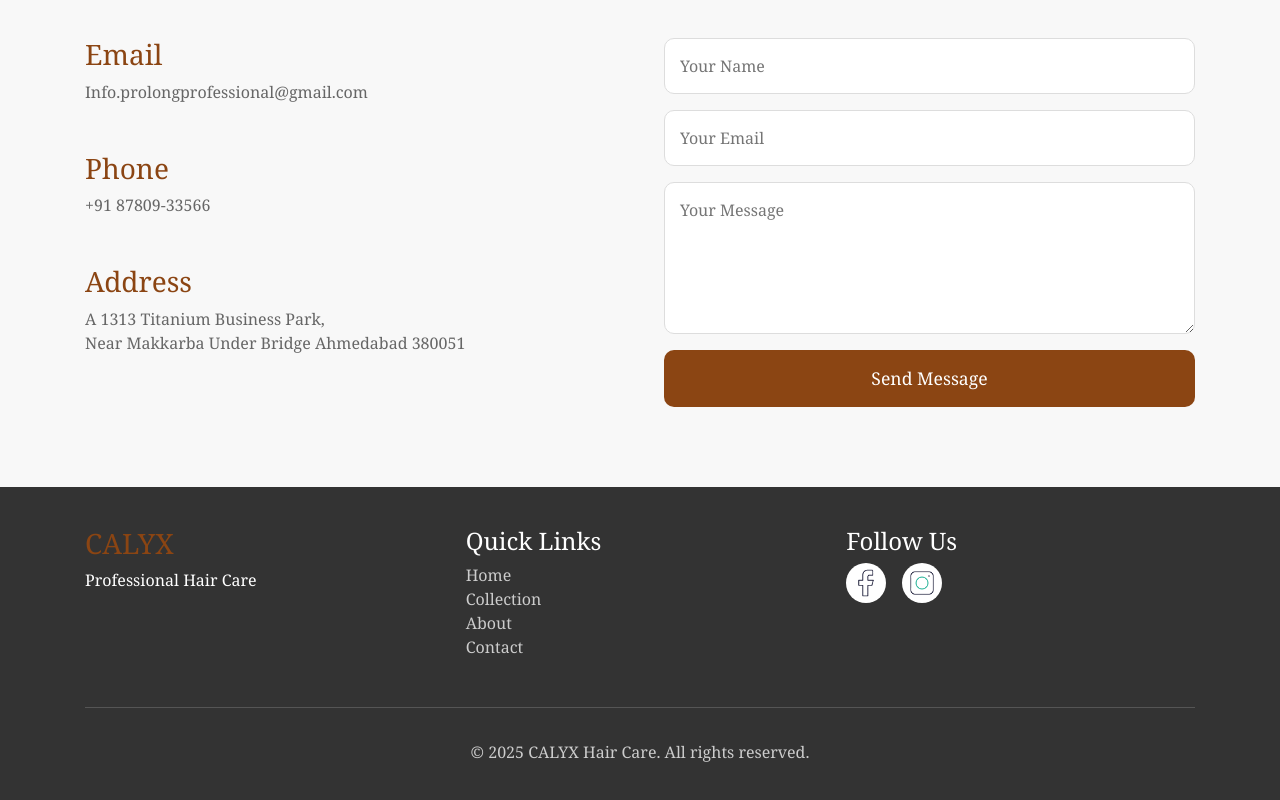
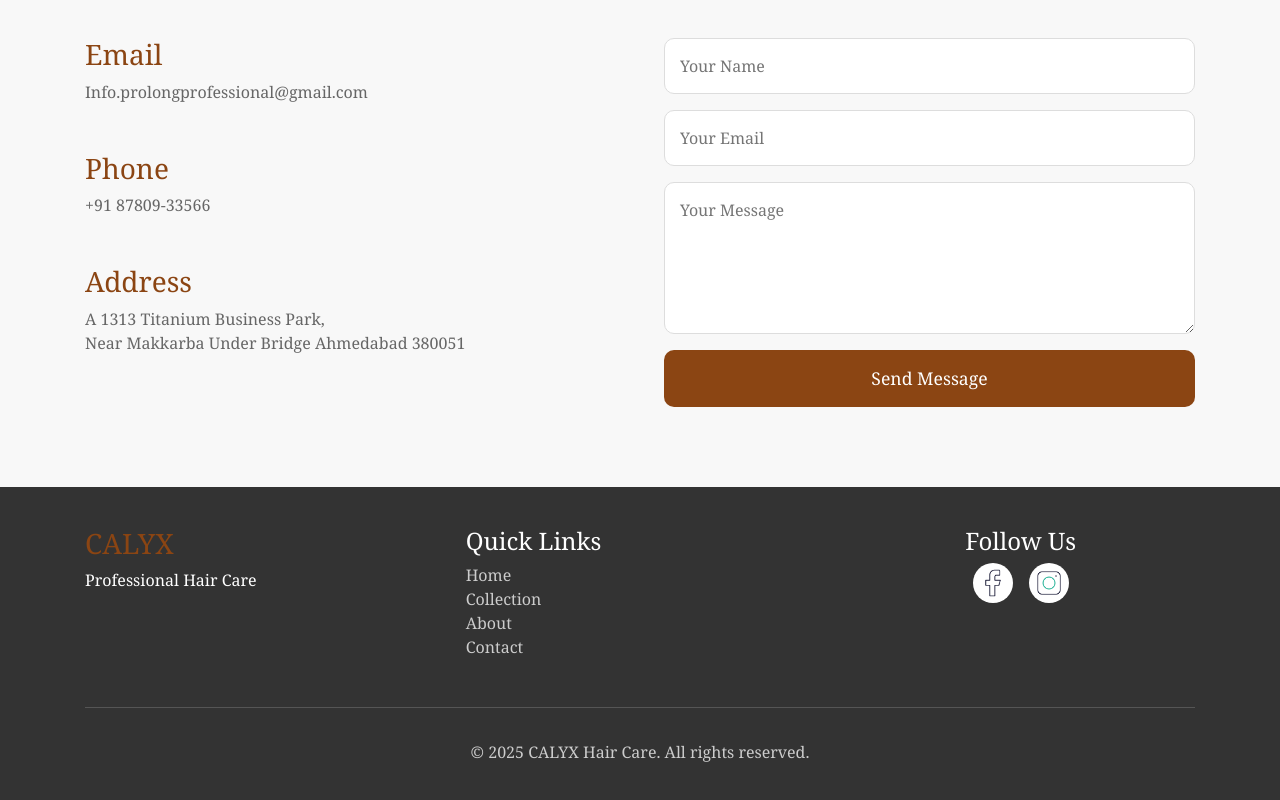
Before and after one commit to panchaldharmesh8123/CalyxProfessional, a plain HTML site: page index.html in a window 1280 px wide. Shown: the part 5930-6730 px from the top of the page. Drawn offline with nearby package versions, Linux system fonts and the light colour scheme.

Commit message:
css change

```diff
--- a/app.css
+++ b/app.css
@@ -423,6 +423,9 @@ body {
 
 .social-links {
     display: flex;
+    flex-wrap: wrap;
+    justify-content: center;
+    align-items: center;
     gap: 1rem;
 }
 
--- a/index.html
+++ b/index.html
@@ -371,7 +371,7 @@
             </ul>
           </div>
           <div class="footer-social">
-            <h4>Follow Us</h4>
+            <h4 style="text-align: center;">Follow Us</h4>
             <div class="social-links">
               <a
                 href="https://www.facebook.com/CalyxProfessional?mibextid=ZbWKwL"
```
